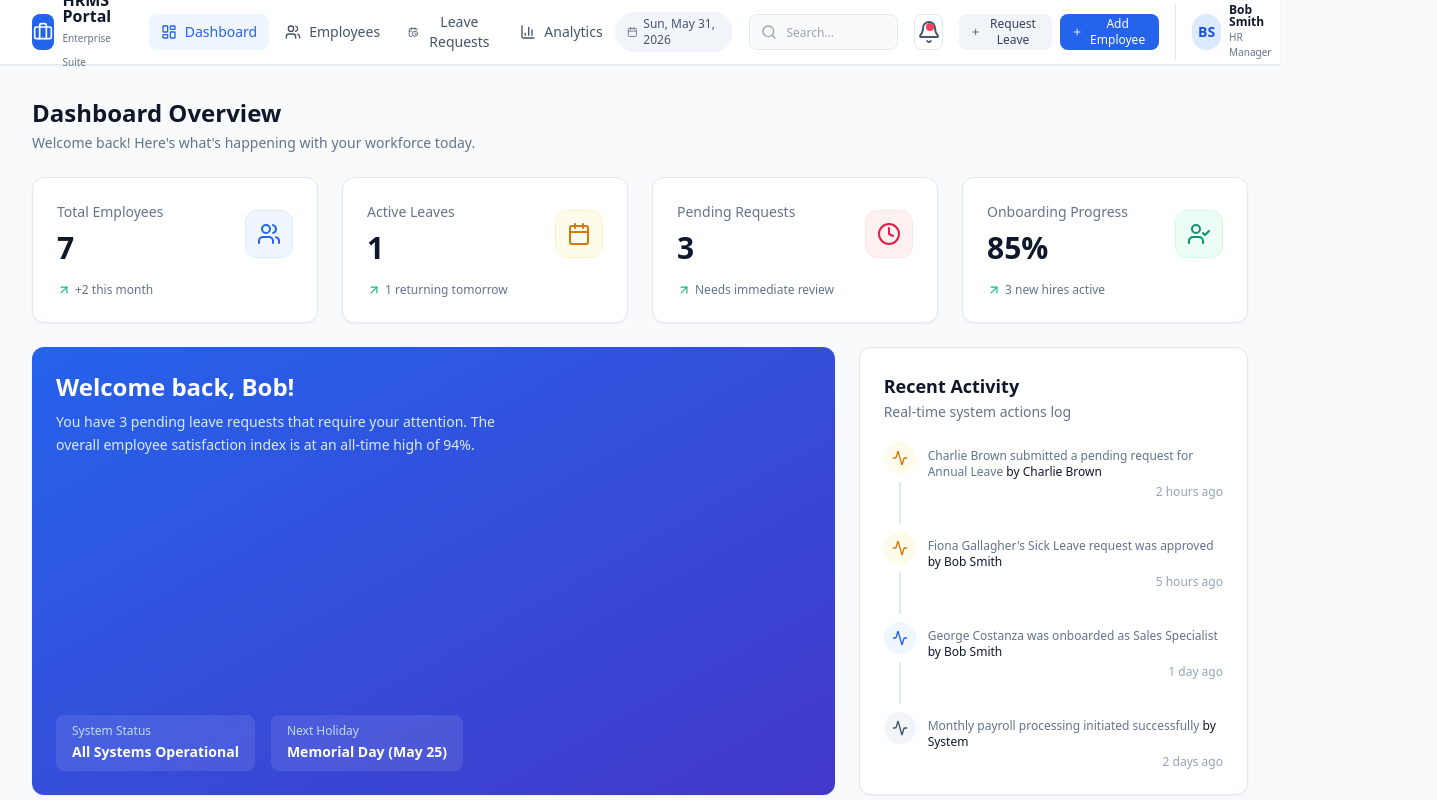
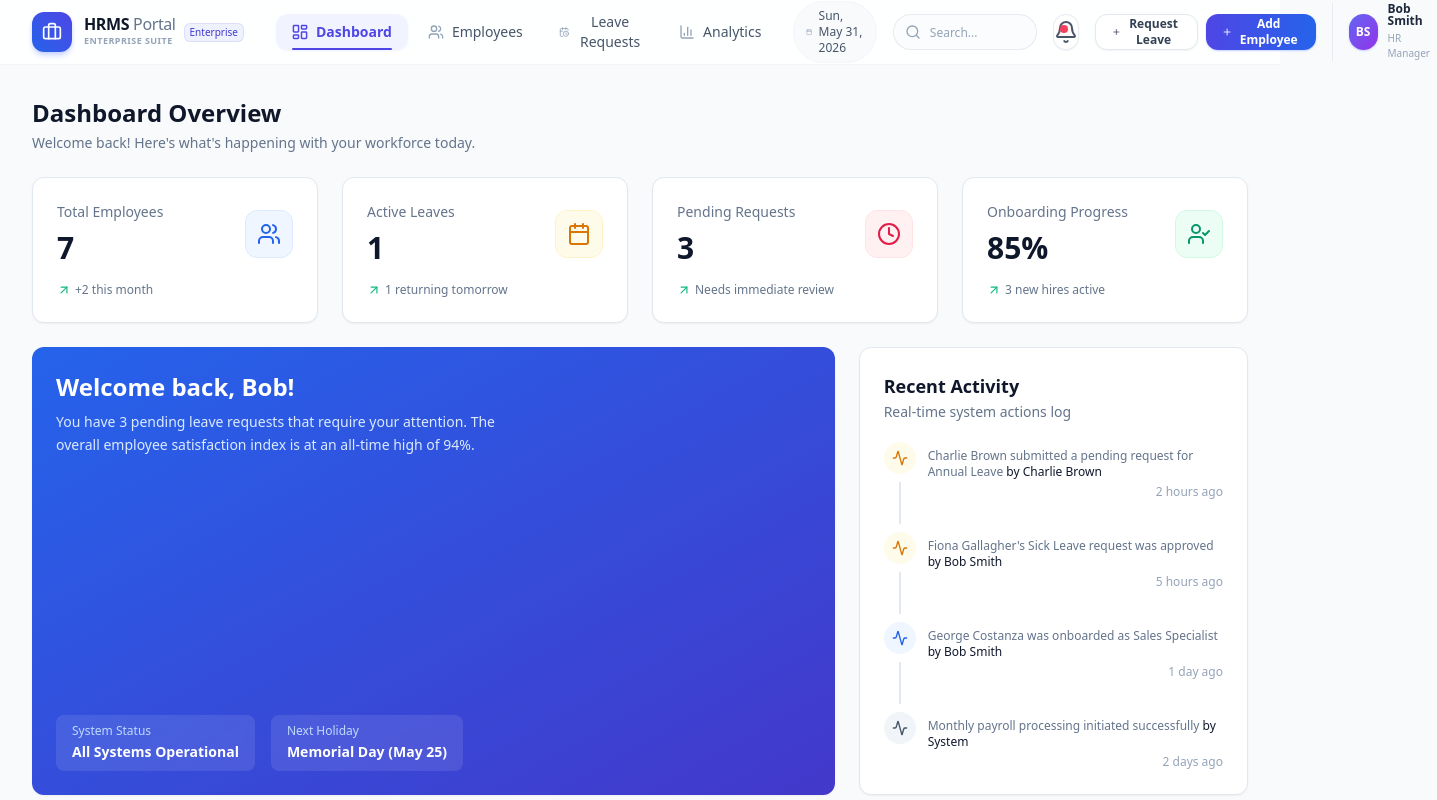
Before and after one commit to muhil0304/HRMS, a React (Vite) app: page / in a window 1280 px wide. Shown: the top 800 px of the page, 1437 px wide, since content can reach past the window. Built offline with nearby package versions, Linux system fonts and the light colour scheme.

Commit message:
SCRUM-33: Update the header to mordern view professional

```diff
--- a/src/components/Header.tsx
+++ b/src/components/Header.tsx
@@ -12,7 +12,6 @@ import {
   Menu,
   X
 } from 'lucide-react';
-import { Button } from './ui/Button';
 
 interface HeaderProps {
   currentView: string;
@@ -28,6 +27,7 @@ export const Header: React.FC<HeaderProps> = ({
   onAddLeaveClick
 }) => {
   const [isMobileMenuOpen, setIsMobileMenuOpen] = useState(false);
+  const [searchFocused, setSearchFocused] = useState(false);
 
   const today = new Date().toLocaleDateString('en-US', {
     weekday: 'short',
@@ -44,18 +44,29 @@ export const Header: React.FC<HeaderProps> = ({
   ];
 
   return (
-    <header className="sticky top-0 z-30 w-full border-b border-slate-200 bg-white shadow-sm">
+    <header className="sticky top-0 z-40 w-full border-b border-slate-100 bg-white/85 backdrop-blur-md transition-all duration-200">
       {/* Top Bar */}
-      <div className="flex h-16 items-center justify-between px-4 sm:px-8">
+      <div className="mx-auto max-w-7xl px-4 sm:px-6 lg:px-8">
+        <div className="flex h-16 items-center justify-between gap-4">
+
           {/* Left: Logo & Brand */}
-        <div className="flex items-center gap-6">
+          <div className="flex items-center gap-8">
+            <div className="flex items-center gap-3 shrink-0">
+              <div className="flex h-10 w-10 items-center justify-center rounded-xl bg-gradient-to-tr from-blue-600 to-indigo-600 shadow-md shadow-indigo-200">
+                <Briefcase className="h-5 w-5 text-white" />
+              </div>
               <div className="flex items-center gap-2">
-            <div className="flex h-9 w-9 items-center justify-center rounded-lg bg-blue-600 text-white">
-              <Briefcase className="h-5 w-5" />
+                <div className="flex flex-col">
+                  <span className="text-base font-extrabold tracking-tight text-slate-900 leading-none">
+                    HRMS<span className="font-light text-slate-500 ml-1">Portal</span>
+                  </span>
+                  <span className="text-[9px] font-semibold uppercase tracking-wider text-slate-400 mt-0.5">
+                    Enterprise Suite
+                  </span>
                 </div>
-            <div>
-              <h1 className="text-base font-bold text-slate-900 leading-none">HRMS Portal</h1>
-              <span className="text-[10px] font-medium text-slate-500">Enterprise Suite</span>
+                <span className="inline-flex items-center rounded-md bg-indigo-50 px-1.5 py-0.5 text-[10px] font-medium text-indigo-700 ring-1 ring-inset ring-indigo-700/10">
+                  Enterprise
+                </span>
               </div>
             </div>
 
@@ -68,14 +79,17 @@ export const Header: React.FC<HeaderProps> = ({
                   <button
                     key={item.id}
                     onClick={() => setView(item.id)}
-                  className={`flex items-center gap-2 rounded-lg px-3 py-2 text-sm font-medium transition-colors ${
+                    className={`relative flex items-center gap-2 px-4 py-2 rounded-xl text-sm font-medium transition-all duration-200 ${
                       isActive
-                      ? 'bg-blue-50 text-blue-600'
-                      : 'text-slate-600 hover:bg-slate-50 hover:text-slate-900'
+                        ? 'bg-indigo-50/80 text-indigo-600 font-semibold shadow-sm shadow-indigo-100/50'
+                        : 'text-slate-600 hover:text-slate-900 hover:bg-slate-50/80'
                     }`}
                   >
-                  <Icon className="h-4 w-4" />
-                  {item.label}
+                    <Icon className={`h-4 w-4 transition-transform duration-200 ${isActive ? 'scale-110 text-indigo-600' : 'text-slate-400'}`} />
+                    <span>{item.label}</span>
+                    {isActive && (
+                      <span className="absolute bottom-0 left-4 right-4 h-0.5 bg-indigo-600 rounded-full" />
+                    )}
                   </button>
                 );
               })}
@@ -84,74 +98,90 @@ export const Header: React.FC<HeaderProps> = ({
 
           {/* Right: Search, Notifications, Actions, Profile, Hamburger */}
           <div className="flex items-center gap-4">
+
             {/* Today's Date (Desktop only) */}
-          <div className="hidden lg:flex items-center gap-1.5 rounded-full bg-slate-100 px-3 py-1 text-xs font-medium text-slate-600">
-            <Calendar className="h-3.5 w-3.5 text-slate-500" />
+            <div className="hidden lg:flex items-center gap-1.5 rounded-full bg-slate-50 text-slate-600 border border-slate-100/80 px-3 py-1.5 text-xs font-medium">
+              <Calendar className="h-3.5 w-3.5 text-slate-400" />
               {today}
             </div>
 
             {/* Search Bar (Desktop only) */}
-          <div className="relative hidden xl:block w-48">
+            <div className="relative hidden xl:block">
               <Search className="absolute left-3 top-2.5 h-4 w-4 text-slate-400" />
               <input
                 type="text"
                 placeholder="Search..."
-              className="h-9 w-full rounded-lg border border-slate-200 bg-slate-50 pl-9 pr-3 text-xs outline-none transition-all focus:border-blue-500 focus:bg-white focus:ring-2 focus:ring-blue-100"
+                onFocus={() => setSearchFocused(true)}
+                onBlur={() => setSearchFocused(false)}
+                className={`h-9 rounded-full border border-slate-200/80 bg-slate-50/50 pl-9 pr-4 text-xs text-slate-700 placeholder-slate-400 outline-none transition-all duration-300 focus:bg-white focus:border-indigo-500 focus:ring-4 focus:ring-indigo-100 ${
+                  searchFocused ? 'w-56' : 'w-36'
+                }`}
               />
             </div>
 
-          {/* Notifications */}
-          <button className="relative flex h-9 w-9 items-center justify-center rounded-lg border border-slate-200 hover:bg-slate-50 transition-colors">
-            <Bell className="h-4.5 w-4.5 text-slate-600" />
-            <span className="absolute right-2 top-2 h-2 w-2 rounded-full bg-rose-500" />
+            {/* Notification Bell */}
+            <button className="relative flex h-9 w-9 items-center justify-center rounded-full border border-slate-200/80 bg-white text-slate-600 hover:text-indigo-600 hover:border-indigo-200 hover:bg-indigo-50/30 transition-all duration-200 shadow-sm">
+              <Bell className="h-4.5 w-4.5" />
+              <span className="absolute right-2.5 top-2.5 flex h-2 w-2">
+                <span className="animate-ping absolute inline-flex h-full w-full rounded-full bg-rose-400 opacity-75"></span>
+                <span className="relative inline-flex rounded-full h-2 w-2 bg-rose-500"></span>
+              </span>
             </button>
 
             {/* Desktop Action Buttons */}
             <div className="hidden sm:flex items-center gap-2">
-            <Button
-              variant="secondary"
-              size="sm"
+              <button
                 onClick={onAddLeaveClick}
-              className="gap-1.5 h-9 text-xs"
+                className="bg-white border border-slate-200 text-slate-700 hover:bg-slate-50 hover:text-slate-900 hover:border-slate-300 shadow-sm transition-all duration-200 rounded-xl px-4 py-2 text-xs font-semibold flex items-center gap-1.5 h-9"
               >
                 <Plus className="h-3.5 w-3.5" />
                 Request Leave
-            </Button>
-            <Button
-              variant="primary"
-              size="sm"
+              </button>
+              <button
                 onClick={onAddEmployeeClick}
-              className="gap-1.5 h-9 text-xs"
+                className="bg-gradient-to-r from-indigo-600 to-blue-600 text-white hover:from-indigo-700 hover:to-blue-700 shadow-sm shadow-indigo-200 hover:shadow-md transition-all duration-200 rounded-xl px-4 py-2 text-xs font-semibold flex items-center gap-1.5 h-9"
               >
                 <Plus className="h-3.5 w-3.5" />
                 Add Employee
-            </Button>
+              </button>
             </div>
 
             {/* User Profile */}
-          <div className="flex items-center gap-2 border-l border-slate-200 pl-4">
-            <div className="flex h-9 w-9 items-center justify-center rounded-full bg-blue-100 text-blue-700 font-bold text-sm">
+            <div className="flex items-center gap-2.5 border-l border-slate-200/80 pl-4">
+              <div className="flex h-9 w-9 items-center justify-center rounded-full bg-gradient-to-br from-indigo-500 to-purple-600 text-white font-bold text-xs shadow-sm shadow-indigo-200">
                 BS
               </div>
               <div className="hidden lg:block text-left">
-              <h4 className="text-xs font-semibold text-slate-900 leading-none">Bob Smith</h4>
-              <p className="text-[10px] text-slate-500 mt-0.5">HR Manager</p>
+                <h4 className="text-xs font-semibold text-slate-800 leading-none">Bob Smith</h4>
+                <p className="text-[10px] font-medium text-slate-400 mt-1">HR Manager</p>
               </div>
             </div>
 
             {/* Mobile Menu Hamburger Button */}
             <button
               onClick={() => setIsMobileMenuOpen(!isMobileMenuOpen)}
-            className="rounded-lg p-1.5 text-slate-600 hover:bg-slate-100 hover:text-slate-900 md:hidden"
+              className="rounded-xl p-2 text-slate-600 hover:bg-slate-50 hover:text-slate-900 md:hidden transition-colors"
+              aria-label="Toggle Menu"
             >
-            {isMobileMenuOpen ? <X className="h-6 w-6" /> : <Menu className="h-6 w-6" />}
+              {isMobileMenuOpen ? <X className="h-5 w-5" /> : <Menu className="h-5 w-5" />}
             </button>
+          </div>
         </div>
       </div>
 
       {/* Mobile Menu Dropdown */}
       {isMobileMenuOpen && (
-        <div className="border-t border-slate-200 bg-slate-50 px-4 py-4 md:hidden space-y-4">
+        <div className="absolute top-16 left-0 right-0 border-b border-slate-200 bg-white/95 backdrop-blur-md shadow-lg px-6 py-6 space-y-6 md:hidden z-50 animate-in fade-in slide-in-from-top-5 duration-200">
+          {/* Mobile Search Bar */}
+          <div className="relative w-full">
+            <Search className="absolute left-3.5 top-3 h-4 w-4 text-slate-400" />
+            <input
+              type="text"
+              placeholder="Search..."
+              className="h-10 w-full rounded-xl border border-slate-200 bg-slate-50/50 pl-10 pr-4 text-sm text-slate-700 placeholder-slate-400 outline-none transition-all focus:bg-white focus:border-indigo-500 focus:ring-4 focus:ring-indigo-100"
+            />
+          </div>
+
           {/* Mobile Navigation Links */}
           <div className="space-y-1">
             <p className="text-[10px] font-bold uppercase tracking-wider text-slate-400 px-3 mb-2">Navigation</p>
@@ -165,13 +195,13 @@ export const Header: React.FC<HeaderProps> = ({
                     setView(item.id);
                     setIsMobileMenuOpen(false);
                   }}
-                  className={`flex w-full items-center gap-3 rounded-lg px-3 py-2.5 text-sm font-medium transition-colors ${
+                  className={`flex w-full items-center gap-3 rounded-xl px-4 py-3 text-sm font-medium transition-all duration-200 ${
                     isActive
-                      ? 'bg-blue-600 text-white'
-                      : 'text-slate-600 hover:bg-slate-100 hover:text-slate-900'
+                      ? 'bg-indigo-50 text-indigo-600 font-semibold'
+                      : 'text-slate-600 hover:bg-slate-50 hover:text-slate-900'
                   }`}
                 >
-                  <Icon className="h-5 w-5" />
+                  <Icon className={`h-5 w-5 ${isActive ? 'text-indigo-600' : 'text-slate-400'}`} />
                   {item.label}
                 </button>
               );
@@ -179,32 +209,44 @@ export const Header: React.FC<HeaderProps> = ({
           </div>
 
           {/* Mobile Action Buttons */}
-          <div className="space-y-2 pt-2 border-t border-slate-200 sm:hidden">
-            <p className="text-[10px] font-bold uppercase tracking-wider text-slate-400 px-3 mb-2">Actions</p>
-            <Button
-              variant="secondary"
-              size="sm"
+          <div className="grid grid-cols-2 gap-3 pt-4 border-t border-slate-100">
+            <button
               onClick={() => {
                 onAddLeaveClick();
                 setIsMobileMenuOpen(false);
               }}
-              className="w-full gap-1.5 h-9 text-xs"
+              className="w-full bg-white border border-slate-200 text-slate-700 hover:bg-slate-50 hover:text-slate-900 hover:border-slate-300 shadow-sm transition-all duration-200 rounded-xl py-2.5 text-xs font-semibold flex items-center justify-center gap-1.5"
             >
-              <Plus className="h-3.5 w-3.5" />
+              <Plus className="h-4 w-4" />
               Request Leave
-            </Button>
-            <Button
-              variant="primary"
-              size="sm"
+            </button>
+            <button
               onClick={() => {
                 onAddEmployeeClick();
                 setIsMobileMenuOpen(false);
               }}
-              className="w-full gap-1.5 h-9 text-xs"
+              className="w-full bg-gradient-to-r from-indigo-600 to-blue-600 text-white hover:from-indigo-700 hover:to-blue-700 shadow-sm shadow-indigo-200 hover:shadow-md transition-all duration-200 rounded-xl py-2.5 text-xs font-semibold flex items-center justify-center gap-1.5"
             >
-              <Plus className="h-3.5 w-3.5" />
+              <Plus className="h-4 w-4" />
               Add Employee
-            </Button>
+            </button>
+          </div>
+
+          {/* Mobile Footer Info */}
+          <div className="flex items-center justify-between pt-4 border-t border-slate-100">
+            <div className="flex items-center gap-2.5">
+              <div className="flex h-9 w-9 items-center justify-center rounded-full bg-gradient-to-br from-indigo-500 to-purple-600 text-white font-bold text-xs shadow-sm">
+                BS
+              </div>
+              <div className="text-left">
+                <h4 className="text-xs font-semibold text-slate-800 leading-none">Bob Smith</h4>
+                <p className="text-[10px] font-medium text-slate-400 mt-1">HR Manager</p>
+              </div>
+            </div>
+            <div className="flex items-center gap-1.5 rounded-full bg-slate-50 text-slate-600 border border-slate-100/80 px-3 py-1.5 text-xs font-medium">
+              <Calendar className="h-3.5 w-3.5 text-slate-400" />
+              {today}
+            </div>
           </div>
         </div>
       )}
--- a/src/components/Sidebar.tsx
+++ /dev/null
@@ -1,76 +0,0 @@
-import React from 'react';
-import {
-  LayoutDashboard,
-  Users,
-  CalendarClock,
-  BarChart3,
-  LogOut,
-  Briefcase
-} from 'lucide-react';
-
-interface SidebarProps {
-  currentView: string;
-  setView: (view: string) => void;
-}
-
-export const Sidebar: React.FC<SidebarProps> = ({ currentView, setView }) => {
-  const menuItems = [
-    { id: 'dashboard', label: 'Dashboard', icon: LayoutDashboard },
-    { id: 'employees', label: 'Employees', icon: Users },
-    { id: 'leaves', label: 'Leave Requests', icon: CalendarClock },
-    { id: 'analytics', label: 'Analytics', icon: BarChart3 },
-  ];
-
-  return (
-    <aside className="fixed inset-y-0 left-0 z-20 flex h-full w-64 flex-col border-r border-slate-200 bg-slate-900 text-slate-400">
-      {/* Logo */}
-      <div className="flex h-16 items-center gap-2 border-b border-slate-800 px-6">
-        <div className="flex h-9 w-9 items-center justify-center rounded-lg bg-blue-600 text-white">
-          <Briefcase className="h-5 w-5" />
-        </div>
-        <div>
-          <h1 className="text-lg font-bold text-white leading-none">HRMS Portal</h1>
-          <span className="text-xs text-slate-500">Enterprise Suite</span>
-        </div>
-      </div>
-
-      {/* Navigation */}
-      <nav className="flex-1 space-y-1 px-4 py-6">
-        {menuItems.map((item) => {
-          const Icon = item.icon;
-          const isActive = currentView === item.id;
-          return (
-            <button
-              key={item.id}
-              onClick={() => setView(item.id)}
-              className={`flex w-full items-center gap-3 rounded-lg px-4 py-3 text-sm font-medium transition-colors ${
-                isActive
-                  ? 'bg-blue-600 text-white'
-                  : 'hover:bg-slate-800 hover:text-slate-200'
-              }`}
-            >
-              <Icon className="h-5 w-5" />
-              {item.label}
-            </button>
-          );
-        })}
-      </nav>
-
-      {/* Footer / User Profile Quick Info */}
-      <div className="border-t border-slate-800 p-4">
-        <div className="flex items-center gap-3 rounded-lg p-2 hover:bg-slate-800 transition-colors cursor-pointer">
-          <div className="flex h-10 w-10 items-center justify-center rounded-full bg-blue-100 text-blue-700 font-bold">
-            BS
-          </div>
-          <div className="flex-1 overflow-hidden">
-            <h4 className="text-sm font-semibold text-white truncate">Bob Smith</h4>
-            <p className="text-xs text-slate-500 truncate">HR Manager</p>
-          </div>
-          <button className="text-slate-500 hover:text-rose-400">
-            <LogOut className="h-4 w-4" />
-          </button>
-        </div>
-      </div>
-    </aside>
-  );
-};
```
Also changed, not shown: 5 other files (tests, documents, lock files or other folders). Lines whose indentation alone changed are shown as unchanged.
